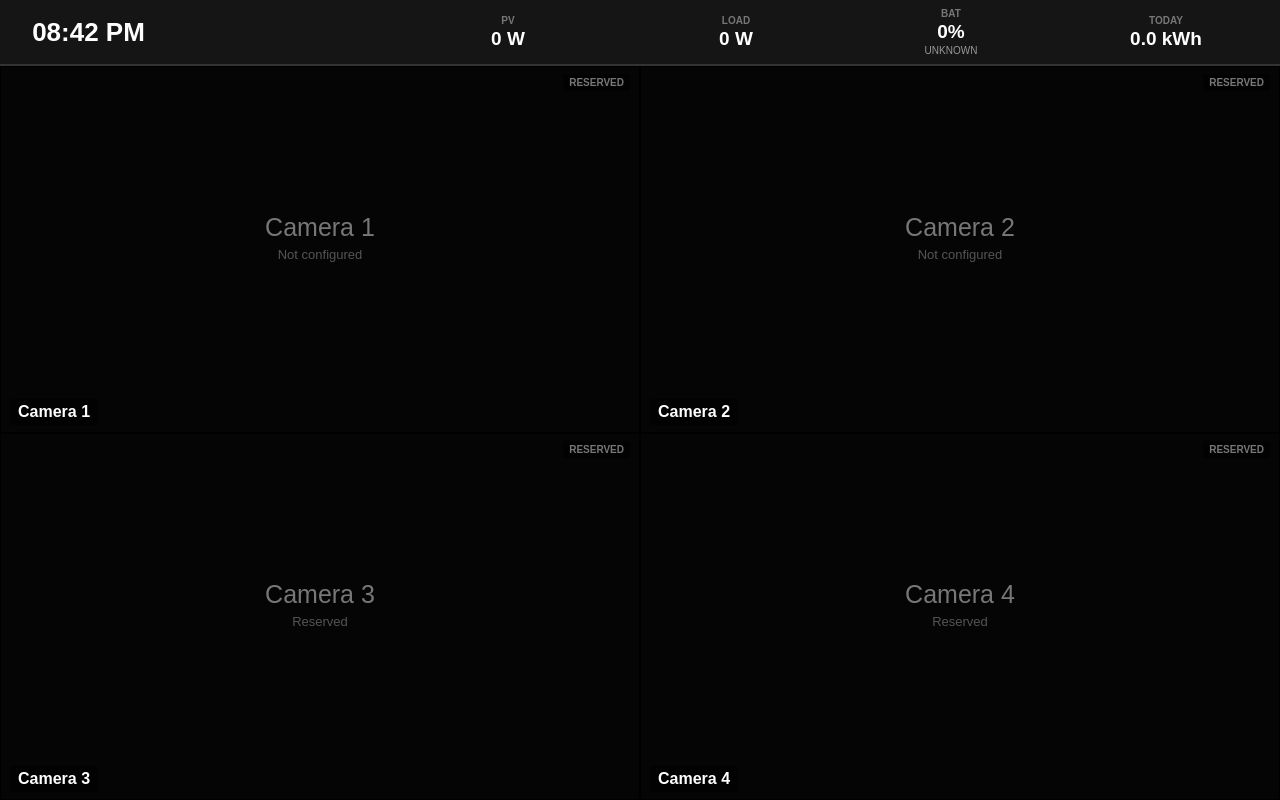
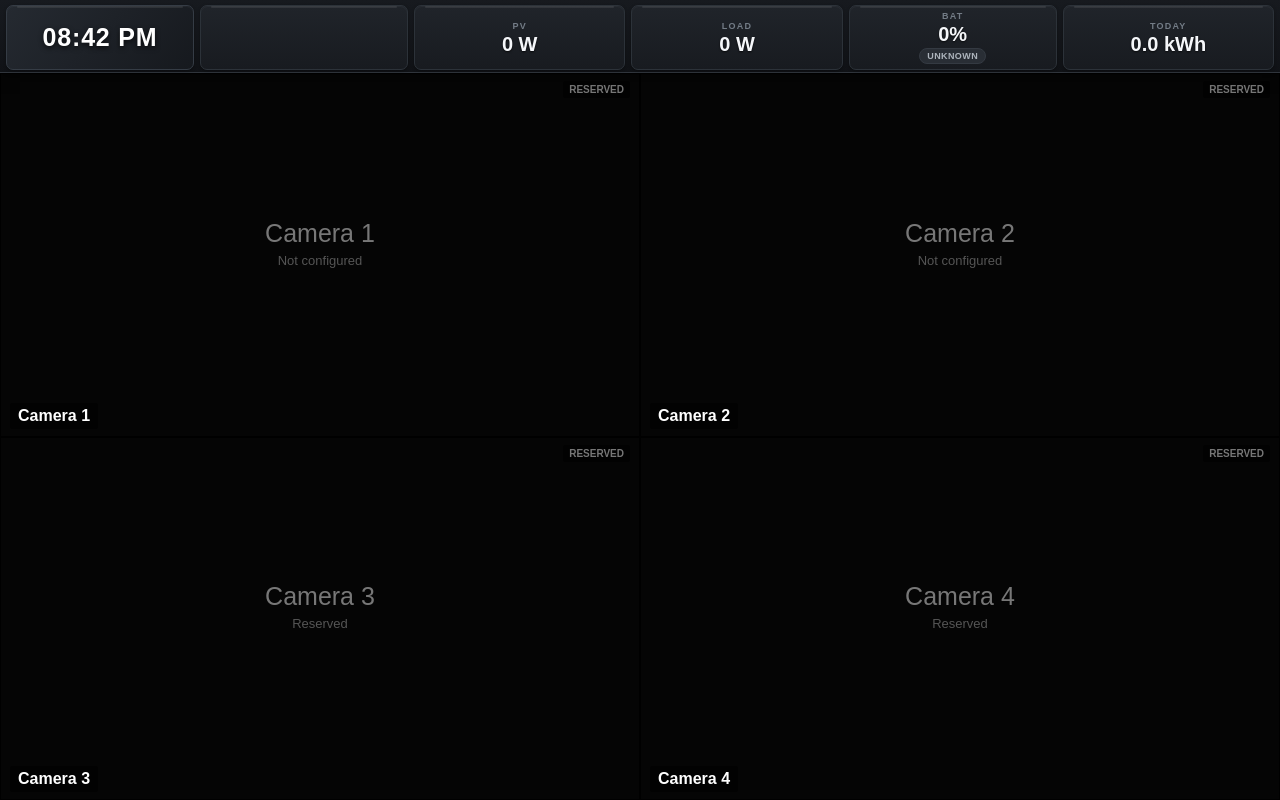
Before and after one commit to sameerakhtari/camera-dashboard, a Flask app: page / in a window 1280 px wide. Run offline with Flask 3, Linux system fonts and the light colour scheme.

Commit message:
Polish dashboard top bar styling

```diff
--- a/app/static/dashboard.css
+++ b/app/static/dashboard.css
@@ -18,18 +18,29 @@ body {
 }
 
 
+/* =========================================================
+   TOP STATUS BAR
+   ========================================================= */
+
 #topbar {
     position: absolute;
-
     left: 0;
     right: 0;
     top: 0;
 
-    height: 64px;
+    height: 72px;
 
-    background: #151515;
+    background:
+        linear-gradient(
+            180deg,
+            #171a1f 0%,
+            #101216 100%
+        );
 
-    border-bottom: 2px solid #333;
+    border-bottom: 1px solid #30353c;
+
+    box-shadow:
+        0 3px 12px rgba(0, 0, 0, 0.55);
 
     z-index: 10;
 }
@@ -37,89 +48,177 @@ body {
 
 #topbar table {
     width: 100%;
-    height: 64px;
+    height: 72px;
 
     table-layout: fixed;
-    border-collapse: collapse;
+    border-collapse: separate;
+    border-spacing: 6px 5px;
 }
 
 
 #topbar td {
+    position: relative;
+
     vertical-align: middle;
     text-align: center;
 
     white-space: nowrap;
+    overflow: hidden;
 
-    color: #aaa;
+    padding: 5px 8px;
 
-    font-size: 15px;
+    background:
+        linear-gradient(
+            180deg,
+            #20242a 0%,
+            #181b20 100%
+        );
 
-    padding: 0 6px;
+    border: 1px solid #2c3239;
 
-    overflow: hidden;
+    border-radius: 7px;
+
+    box-shadow:
+        inset 0 1px 0 rgba(255, 255, 255, 0.035),
+        0 1px 3px rgba(0, 0, 0, 0.35);
+
+    color: #89919a;
+
+    font-size: 13px;
 }
 
 
+/* Small labels: PV / LOAD / BAT / TODAY */
 #topbar .caption {
     display: block;
 
     margin-bottom: 2px;
 
-    color: #777;
+    color: #737c86;
 
-    font-size: 10px;
+    font-size: 9px;
+
+    font-weight: bold;
+
+    letter-spacing: 1.2px;
+
+    text-transform: uppercase;
+}
+
+
+/* Main values */
+#topbar strong {
+    display: block;
+
+    color: #f5f7fa;
+
+    font-size: 20px;
+
+    font-weight: bold;
+
+    line-height: 22px;
+
+    text-shadow:
+        0 1px 2px rgba(0, 0, 0, 0.7);
+}
+
+
+/* Clock */
+#topbar .top-time {
+    width: 170px;
+
+    background:
+        linear-gradient(
+            135deg,
+            #252a31 0%,
+            #16191e 100%
+        );
+
+    border-color: #353c45;
+}
+
+
+#topbar .top-time span {
+    color: #ffffff;
+
+    font-size: 25px;
+
+    font-weight: bold;
+
+    letter-spacing: 0.8px;
+
+    text-shadow:
+        0 2px 5px rgba(0, 0, 0, 0.7);
+}
+
+
+/* Weather */
+#topbar .top-weather {
+    width: 190px;
+
+    color: #e2e6ea;
+
+    font-size: 15px;
 
     font-weight: bold;
 }
 
 
-#topbar strong {
-    color: #fff;
-
-    font-size: 19px;
-
-    font-weight: bold;
-}
-
-
-#topbar .top-time {
-    width: 165px;
-}
-
-
-#topbar .top-time span {
-    color: #fff;
-
-    font-size: 26px;
-
-    font-weight: bold;
-}
-
-
-#topbar .top-weather {
-    width: 205px;
-
-    color: #ddd;
-
-    font-size: 16px;
-}
-
-
+/* Battery */
 #topbar .top-battery {
     width: 190px;
 }
 
 
-#battery-state {
-    display: block;
-
-    margin-top: 2px;
-
-    color: #999;
-
-    font-size: 10px;
+#battery {
+    font-size: 21px;
 }
 
+
+#battery-state {
+    display: inline-block;
+
+    margin-top: 3px;
+
+    padding: 2px 7px;
+
+    background: #292e35;
+
+    border: 1px solid #343a42;
+
+    border-radius: 10px;
+
+    color: #aeb5bd;
+
+    font-size: 9px;
+
+    font-weight: bold;
+
+    letter-spacing: 0.4px;
+}
+
+
+/* Subtle accent line on each card */
+#topbar td:before {
+    content: "";
+
+    position: absolute;
+
+    left: 10px;
+    right: 10px;
+    top: 0;
+
+    height: 2px;
+
+    background: rgba(255, 255, 255, 0.08);
+
+    border-radius: 2px;
+}
+
+
+/* =========================================================
+   CAMERA GRID
+   ========================================================= */
 
 #camera-grid {
     position: absolute;
@@ -127,7 +226,7 @@ body {
     left: 0;
     right: 0;
 
-    top: 66px;
+    top: 73px;
     bottom: 0;
 
     background: #000;
```
